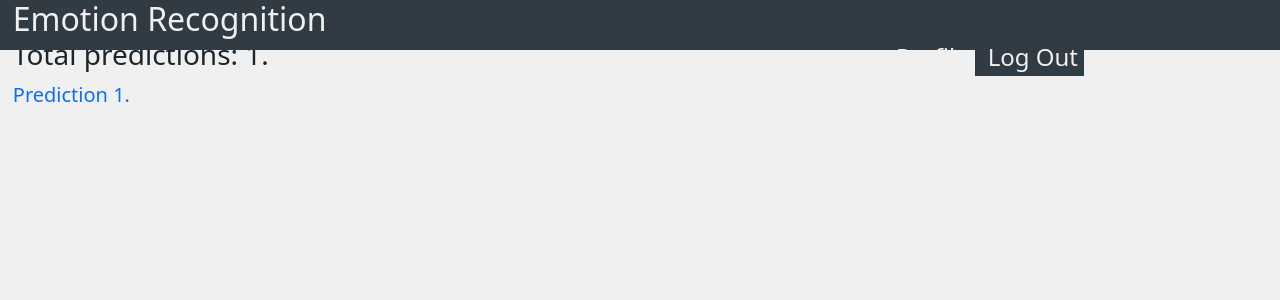
After one commit to JlaBaLLluK/emotion_recognition, a Django app: page /profile/predictions-history/ in a window 1280 px wide. The commit adds this page. Shown: the top 300 px of the page. Run offline with Django 5.2, Linux system fonts and the light colour scheme; a user stored in the database is signed in; tables that the repository leaves empty hold one stand-in row (values such as "Sample post").

Commit message:
Added the ability to check prediction hisotry and download predictrion from there

```diff
--- a/emotion_recognition_webapp/emotion_recognition/prediction/models.py
+++ b/emotion_recognition_webapp/emotion_recognition/prediction/models.py
@@ -1,10 +1,13 @@
 from django.core.validators import FileExtensionValidator
 from django.db import models
+
+from auth_user.models import AuthUser
 
 
 class Prediction(models.Model):
     source_file = models.FileField(blank=False, validators=[FileExtensionValidator(['csv', ])], upload_to='sources/')
     result_file = models.FileField(blank=True, upload_to='results/', default='', null=True)
+    user = models.ForeignKey(AuthUser, on_delete=models.CASCADE, related_name='predictions')
 
     class Meta:
         db_table = 'Predictions'
--- a/emotion_recognition_webapp/emotion_recognition/prediction/views.py
+++ b/emotion_recognition_webapp/emotion_recognition/prediction/views.py
@@ -65,8 +65,10 @@ class PredictEmotionsView(View):
         prediction = Prediction.objects.get(pk=pk)
         if prediction.result_file == '':
             predicted_classes = predict_emotions(prediction)
+            prediction.user = request.user
             request.user.operations_done += 1
             request.user.save()
+            prediction.save()
         else:
             data = read_csv(prediction.result_file)
             predicted_classes = data['emotion']
--- a/emotion_recognition_webapp/emotion_recognition/static/css/base_styles.css
+++ b/emotion_recognition_webapp/emotion_recognition/static/css/base_styles.css
@@ -8,7 +8,6 @@ header {
     color: #F0F0F0;
     position: fixed;
     width: 100%;
-    transition: color 20s ease;
 }
 
 header h2 {
--- /dev/null
+++ b/emotion_recognition_webapp/emotion_recognition/user_profile/static/user_profile/css/prediction_history_styles.css
@@ -0,0 +1,10 @@
+h3 {
+    padding-top: 3%;
+    padding-left: 1%;
+}
+
+.prediction {
+    text-decoration: none;
+    font-size: 20px;
+    padding-left: 1%;
+}
--- a/emotion_recognition_webapp/emotion_recognition/user_profile/static/user_profile/css/user_profile_styles.css
+++ b/emotion_recognition_webapp/emotion_recognition/user_profile/static/user_profile/css/user_profile_styles.css
@@ -1,12 +1,12 @@
 .welcome {
-    padding-left: 2%;
+    padding-left: 1%;
     padding-top: 3%;
 }
 
 ul {
     list-style: none;
     font-size: 20px;
-    padding-left: 2%;
+    padding-left: 1%;
 }
 
 ul li a {
--- /dev/null
+++ b/emotion_recognition_webapp/emotion_recognition/user_profile/templates/user_profile/prediction_history.html
@@ -0,0 +1,14 @@
+{% extends 'base.html' %}
+{% load static %}
+{% block css_links %}
+<link rel="stylesheet" href="{% static 'user_profile/css/prediction_history_styles.css' %}">
+{% endblock %}
+{% block title %}
+{{ user }}
+{% endblock %}
+{% block content %}
+<h3>Total predictions: {{ user.operations_done }}.</h3>
+{% for prediction in predictions %}
+<a href="{% url 'predict_emotions' pk=prediction.pk %}" class="prediction">Prediction {{ forloop.counter }}.</a><br>
+{% endfor %}
+{% endblock %}
--- a/emotion_recognition_webapp/emotion_recognition/user_profile/templates/user_profile/user_profile.html
+++ b/emotion_recognition_webapp/emotion_recognition/user_profile/templates/user_profile/user_profile.html
@@ -10,6 +10,7 @@
 <h1 class="welcome">Welcome, {{ user.username }}!</h1>
 <ul>
     <li><a href="{% url 'edit_profile_data' %}">Edit profile data</a>.</li>
+    <li><a href="{% url 'prediction_history' %}">View prediction history</a>.</li>
     <li><a href="{% url 'delete_profile' %}">Delete profile</a>.</li>
 </ul>
 {% endblock %}
--- a/emotion_recognition_webapp/emotion_recognition/user_profile/urls.py
+++ b/emotion_recognition_webapp/emotion_recognition/user_profile/urls.py
@@ -2,12 +2,13 @@ from django.contrib.auth.decorators import login_required
 from django.urls import path
 from django.views.generic import TemplateView
 
-from user_profile.views import EditProfileDataView, DeleteProfileView
+from user_profile.views import EditProfileDataView, DeleteProfileView, PredictionHistoryView
 
 urlpatterns = [
     path('', login_required(TemplateView.as_view(template_name='user_profile/user_profile.html')), name='user_profile'),
     path('edit-profile-data/', login_required(EditProfileDataView.as_view()), name='edit_profile_data'),
     path('delete-profile/', login_required(DeleteProfileView.as_view()), name='delete_profile'),
     path('delete-profile/deleted-successfully/',
-         TemplateView.as_view(template_name='user_profile/deleted_successfully.html'), name='deleted-successfully')
+         TemplateView.as_view(template_name='user_profile/deleted_successfully.html'), name='deleted-successfully'),
+    path('predictions-history/', login_required(PredictionHistoryView.as_view()), name='prediction_history')
 ]
--- a/emotion_recognition_webapp/emotion_recognition/user_profile/views.py
+++ b/emotion_recognition_webapp/emotion_recognition/user_profile/views.py
@@ -38,3 +38,13 @@ class DeleteProfileView(View):
         user = request.user
         user.delete()
         return redirect('deleted-successfully')
+
+
+class PredictionHistoryView(View):
+    template_name = 'user_profile/prediction_history.html'
+
+    def get(self, request):
+        predictions = request.user.predictions.all()
+        return render(request, self.template_name, {
+            'predictions': predictions
+        })
```
Also changed, not shown: emotion_recognition_webapp/emotion_recognition/prediction/static/prediction/css/predict_emotions_styles.css (+13 -4 lines), emotion_recognition_webapp/emotion_recognition/prediction/migrations/0002_prediction_user.py (added).
